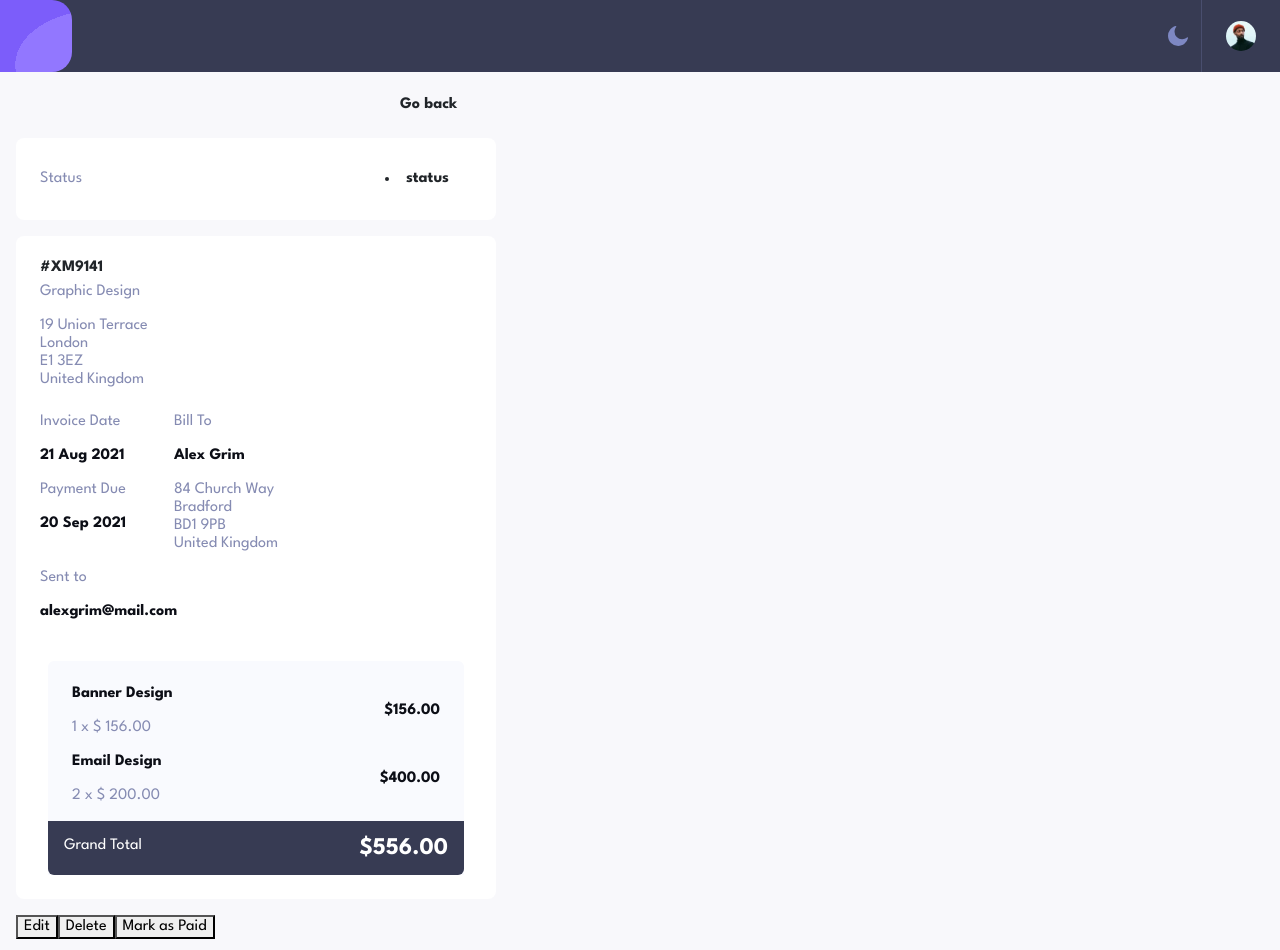
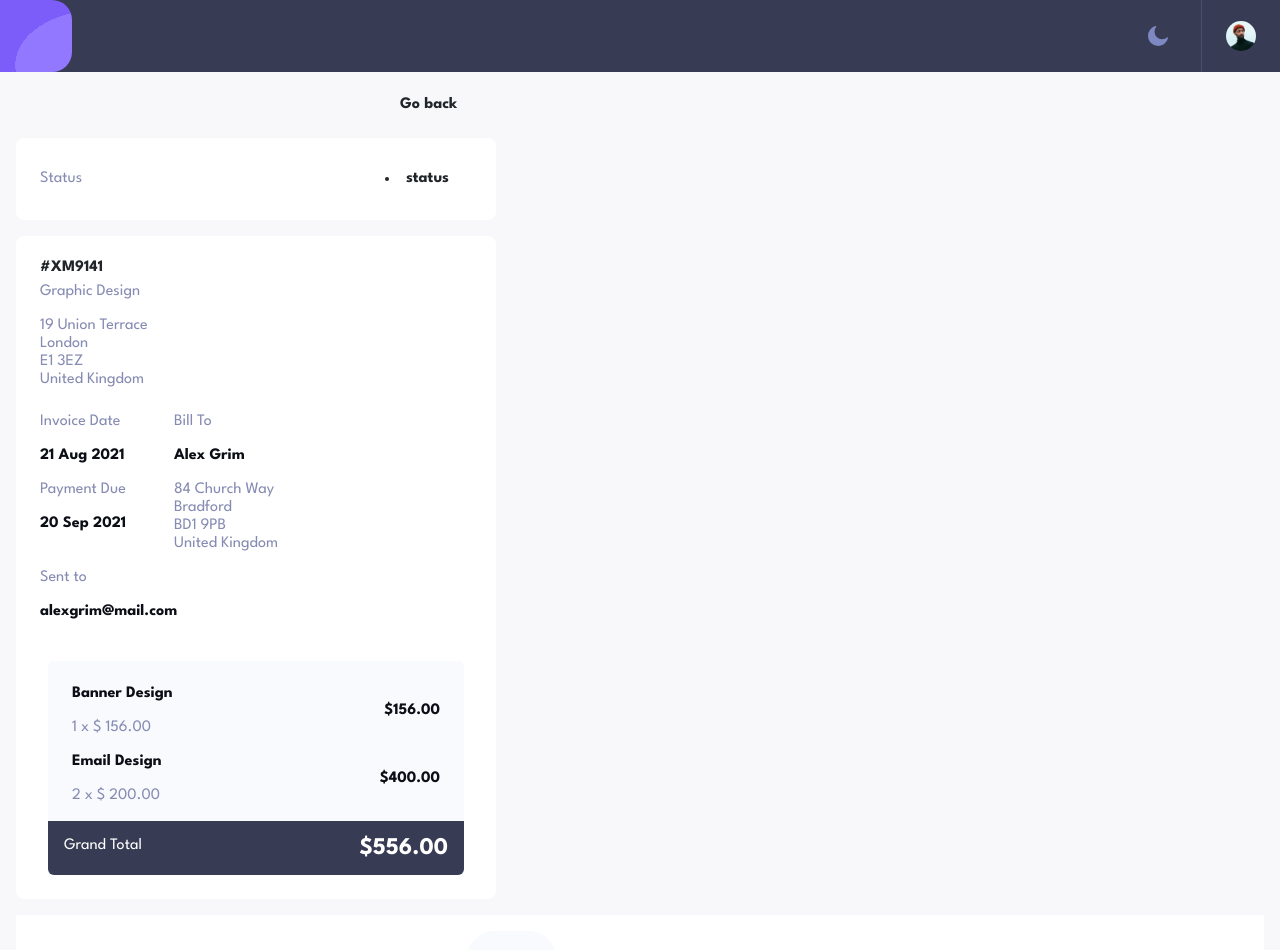
Before and after one commit to kebin20/invoice-app, a Vue app: page /invoices/RT3080 in a window 1280 px wide. Shown: the top 950 px of the page. Built offline with nearby package versions, Linux system fonts and the light colour scheme; some icons are missing.

Commit message:
style: added styling for button bar

```diff
--- a/src/components/layout/TheButtonBar.vue
+++ b/src/components/layout/TheButtonBar.vue
@@ -1,8 +1,8 @@
 <template>
-  <section>
-    <button>Edit</button>
-    <button>Delete</button>
-    <button>Mark as Paid</button>
+  <section class="d-flex justify-content-center bg-white w-100 p-3">
+    <button class="btn color-blue bg-color-gray-lighter">Edit</button>
+    <button class="btn bg-color-error text-white">Delete</button>
+    <button class="btn bg-color-primary text-white">Mark as Paid</button>
   </section>
 </template>
 
--- /dev/null
+++ b/src/styles/scss/base/_buttons.scss
@@ -0,0 +1,4 @@
+.btn {
+    border-radius: 36px;
+    padding: 1em 2em;
+}
--- a/src/styles/scss/global.scss
+++ b/src/styles/scss/global.scss
@@ -2,3 +2,4 @@
 @import 'base/typography';
 @import 'base/colors';
 @import 'base/utilities';
+@import 'base/buttons'
```
